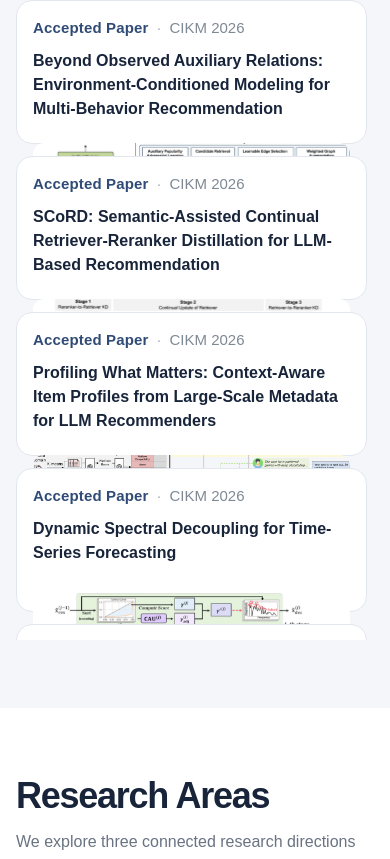
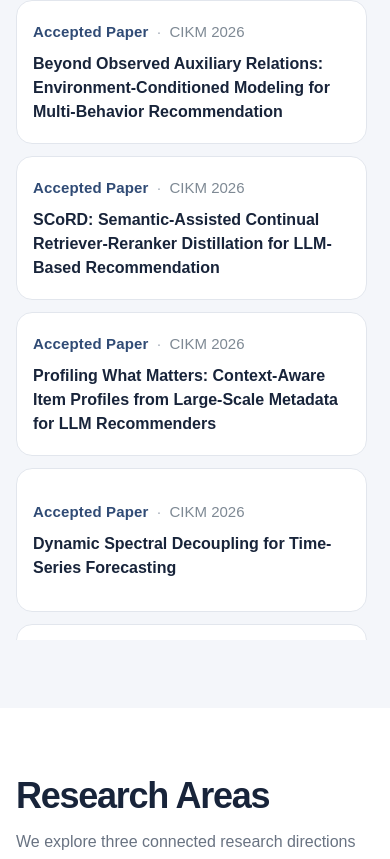
Before and after one commit to idealab-ku/idealab-website, a Next.js app: page / in a window 390 px wide. Shown: the part 937-1796 px from the top of the page. Built offline with nearby package versions, Linux system fonts and the light colour scheme.

Commit message:
Hide homepage news images on mobile

```diff
--- a/app/globals.css
+++ b/app/globals.css
@@ -374,7 +374,7 @@
   .event-list{grid-template-columns:repeat(2,minmax(0,1fr))}.profile-detail{grid-template-columns:1fr}.profile-detail aside{position:static}.profile-detail aside>img{width:220px;height:220px}.profile-subsection li{grid-template-columns:126px 1fr}.tutorial-summary{grid-template-columns:1fr 260px}.tutorial-summary img{width:260px;height:150px}.embed-page iframe{height:560px}.schedule-page>iframe{height:560px}
 }
 @media(max-width:520px){
-  .home-news{height:640px;padding-right:7px}.home-news article{grid-template-columns:1fr;padding:16px}.home-news img{grid-column:1;grid-row:auto;width:100%;height:140px}
+  .home-news{height:640px;padding-right:7px}.home-news article{grid-template-columns:1fr;padding:16px}.home-news img{display:none}
   .member-grid,.intern-grid{grid-template-columns:repeat(2,minmax(0,1fr));gap:14px}.member-card,.intern-grid .member-card{min-height:0;padding:16px 10px 18px;border-radius:13px}.member-card>img{width:min(144px,100%);height:auto;aspect-ratio:9/10;object-fit:cover}.member-card h3{font-size:17px;margin-top:13px}.member-card p{font-size:15px}.member-card a{font-size:15px}.convergence-grid{grid-template-columns:1fr;gap:12px;margin-top:28px}.convergence-card{padding:20px}.pi-card{gap:22px;padding:20px}.pi-card>img{width:168px;height:187px}.pi-links{gap:7px}.profile-links a,.pi-links a{font-size:15px;padding:8px 10px}
   .paper-row{grid-template-columns:1fr}.paper-image{width:100%;height:auto;aspect-ratio:16/9}
   .gallery{grid-template-columns:1fr}
```
